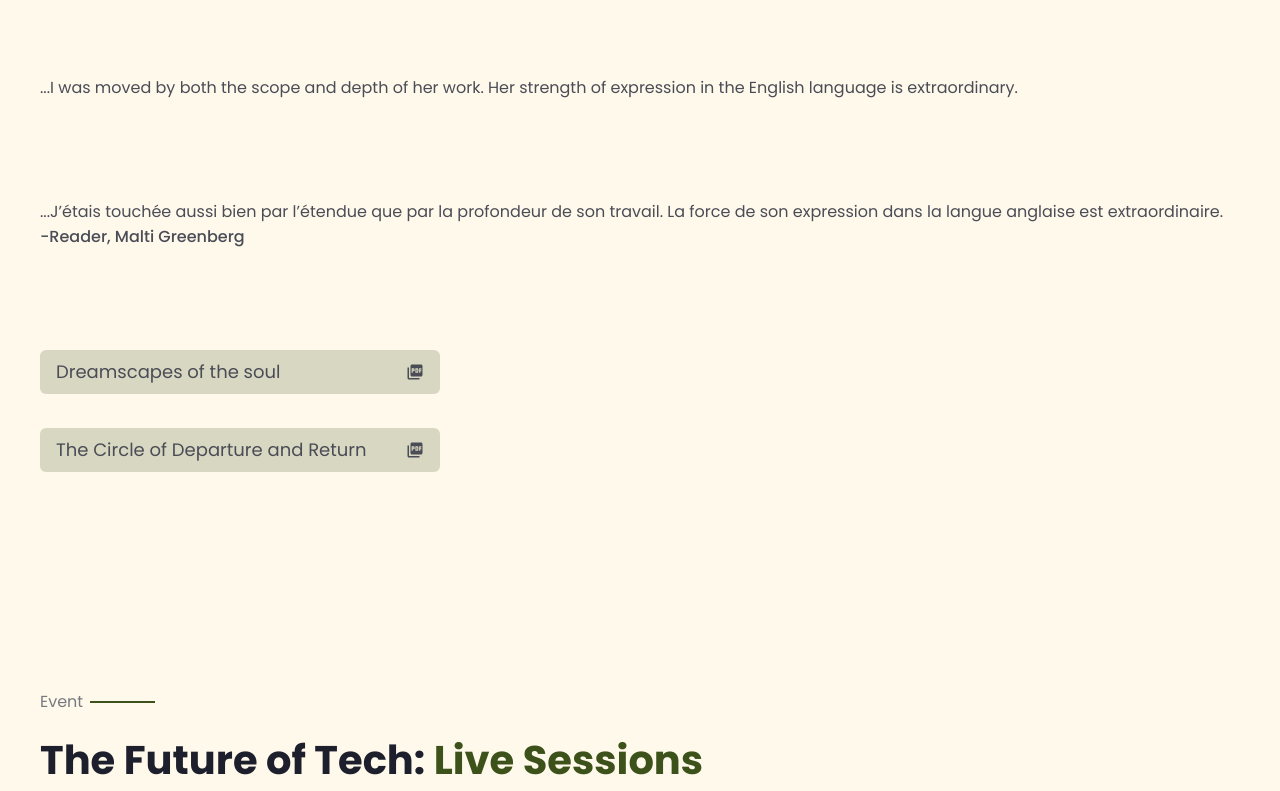
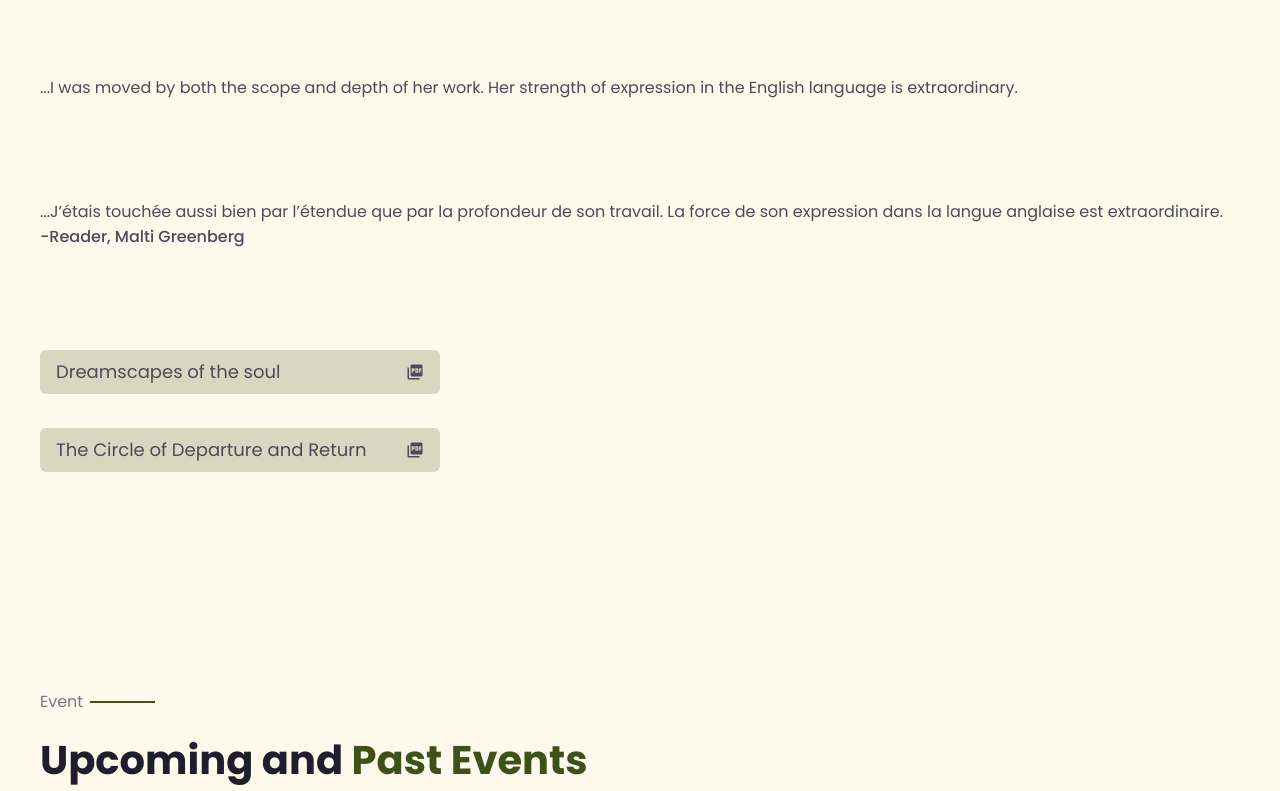
Before and after one commit to Shur0v/artist, a Next.js app: page /event in a window 1280 px wide. Shown: the part 2000-2791 px from the top of the page. Built offline with nearby package versions, Linux system fonts and the light colour scheme; a web font is replaced by a local one.

Commit message:
Made small changes

```diff
--- a/src/app/(site)/_components/art/arttop.tsx
+++ b/src/app/(site)/_components/art/arttop.tsx
@@ -246,6 +246,8 @@ export default function Arttop() {
             </div>
           )}
 
+          <div className='text-center text-color5 text-sm font-normal mt-32'> Art Photography by <span className='font-bold'>The Color Group</span> </div>
+
         </div>
       </div>
     </div>
--- a/src/app/(site)/_components/common/footer.tsx
+++ b/src/app/(site)/_components/common/footer.tsx
@@ -63,7 +63,7 @@ export default function Footer() {
 
           </div>
 
-          <div className="text-center text-white text-base font-normal leading-tight">Copyright Rajaa Gharbi All Rights Reserved</div>
+          <div className="text-center text-white text-base font-normal leading-tight"> © 2025 Rajaa Gharbi All Rights Reserved</div>
 
         </div>
       </div>
--- a/src/app/(site)/_components/common/nav.tsx
+++ b/src/app/(site)/_components/common/nav.tsx
@@ -41,7 +41,7 @@ export default function Nav() {
                   </div>
                   <div className="wraper md:block hidden">
                     <div className="wraper h-12 w-[600px] bg-color2 flex justify-center items-center -rotate-45 absolute right-12">
-                      <div className="justify-center text-white text-[22px] font-normal font-playwrite leading-7 pl-96">
+                      <div className="justify-center text-white text-[22px] font-bold font-playwrite leading-7 pl-96">
                         The Art of
                       </div>
                     </div>
--- a/src/app/(site)/_components/home/contactsec.tsx
+++ b/src/app/(site)/_components/home/contactsec.tsx
@@ -57,7 +57,7 @@ export default function Contactsec() {
                   </div>
                   <div className="max-w-[272px] inline-flex flex-col justify-start items-start gap-1.5">
                     <div className="self-stretch justify-start text-color1 text-base font-medium leading-tight">Call Us</div>
-                    <div className="self-stretch justify-start text-color5 text-sm font-normal leading-[18.20px]">+1 5589 55488 55</div>
+                    <div className="self-stretch justify-start text-color5 text-sm font-normal leading-[18.20px]">(206)816-9378</div>
                   </div>
                 </div>
 
--- a/src/app/(site)/_components/home/eventsec.tsx
+++ b/src/app/(site)/_components/home/eventsec.tsx
@@ -148,10 +148,10 @@ export default function Eventsec() {
               <div className="inline-flex justify-start items-center gap-2.5">
                 <div className="flex-1 justify-center">
                   <span className="text-color1 text-[28px] md:text-[40px] font-bold leading-tight md:leading-[48px]">
-                    The Future of Tech:{" "}
+                    Upcoming and{" "}
                   </span>
                   <span className="text-color2 text-[28px] md:text-[40px] font-bold leading-tight md:leading-[48px]">
-                    Live Sessions & Meetups
+                  Past Events
                   </span>
                 </div>
               </div>
```
